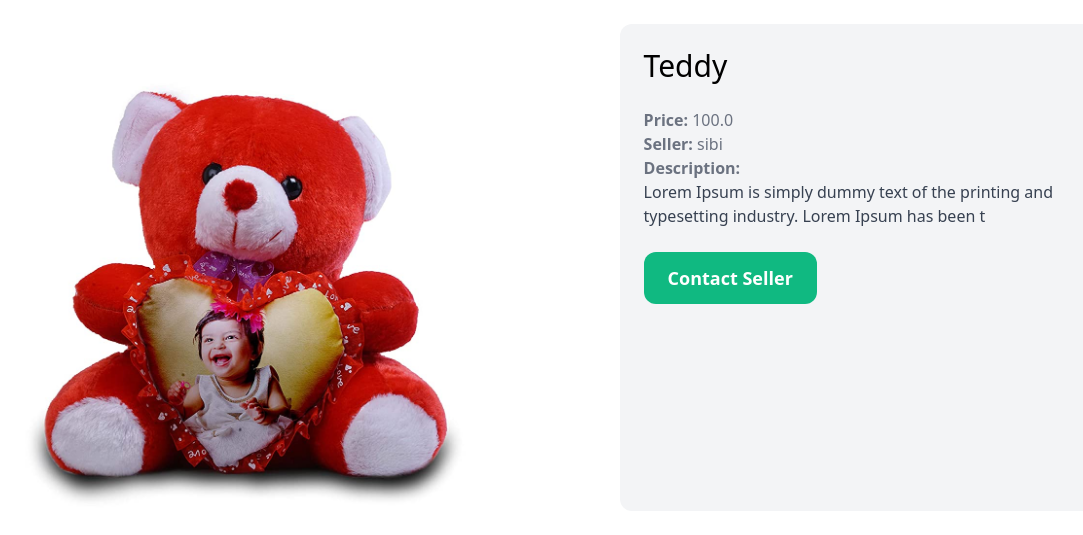
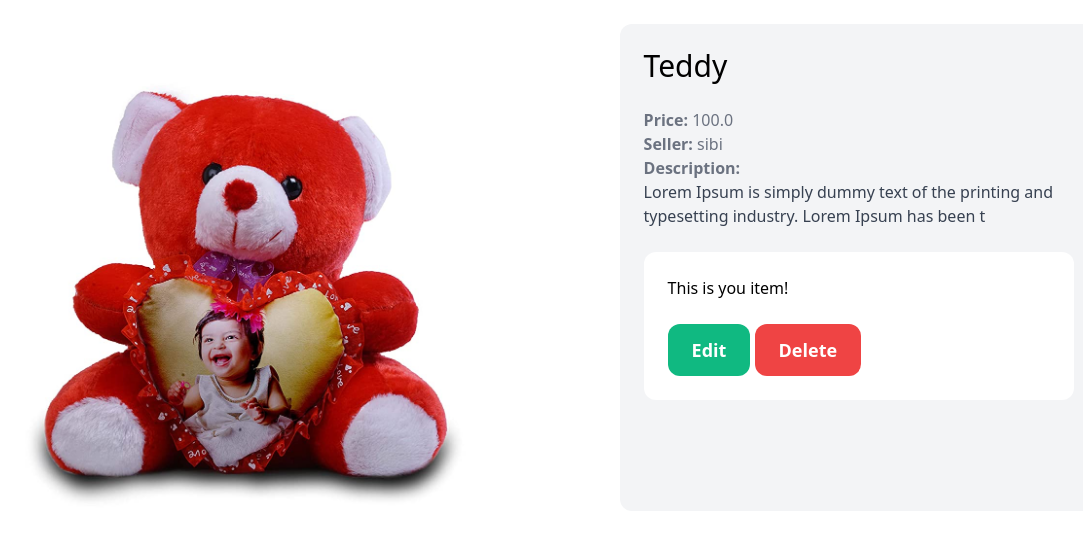
Before and after one commit to sibi404/puddle, a Django app: page /item/1/ in a window 1280 px wide. Shown: the part 77-612 px from the top of the page, without its empty margins (158-1241 px from the left). Run offline with Django 4.2, Linux system fonts and the light colour scheme; a user stored in the database is signed in; data comes from the database, SQL or seed files in the repository.

Commit message:
Completed till deleting items

```diff
--- a/dashboard/views.py
+++ b/dashboard/views.py
@@ -1,4 +1,4 @@
-from django.shortcuts import render
+from django.shortcuts import render,redirect
 from django.contrib.auth.decorators import login_required
 from item.models import Item
 
--- a/item/urls.py
+++ b/item/urls.py
@@ -5,5 +5,6 @@ from . import views
 app_name = 'item'
 urlpatterns = [
     path('new/',views.new,name='new'),
-    path('<int:pk>/',views.detail,name='detail')
+    path('<int:pk>/',views.detail,name='detail'),
+    path('<int:pk>/delete',views.delete_item,name='delete')
 ]
--- a/item/views.py
+++ b/item/views.py
@@ -27,3 +27,11 @@ def new(request):
     return render(request,'form.html',{
         'form':form
     })
+
+
+@login_required
+def delete_item(request,pk):
+    item = get_object_or_404(Item,pk=pk,created_by=request.user)
+    item.delete()
+
+    return redirect('dashboard:index')
--- a/templates/detail.html
+++ b/templates/detail.html
@@ -19,7 +19,15 @@
                     {{item.description}}
                 </p>
             {% endif %}
-            <a href="" class="inline-block mt-6 px-6 py-3 text-lg font-semibold bg-green-500 text-white rounded-xl hover:bg-green-700">Contact Seller</a>
+            {% if request.user == item.created_by %}
+                <div class="mt-6 p-6 bg-white rounded-xl">
+                    <p>This is you item!</p>
+                    <a href="#" class="inline-block mt-6 px-6 py-3 text-lg font-semibold bg-green-500 text-white rounded-xl hover:bg-green-600">Edit</a>
+                    <a href="{% url 'item:delete' item.id %}" class="inline-block mt-6 px-6 py-3 text-lg font-semibold bg-red-500 text-white rounded-xl hover:bg-red-600">Delete</a>
+                </div>
+            {% else %}
+                <a href="" class="inline-block mt-6 px-6 py-3 text-lg font-semibold bg-green-500 text-white rounded-xl hover:bg-green-700">Contact Seller</a>
+            {% endif %}
         </div>
     </div>
 
```
